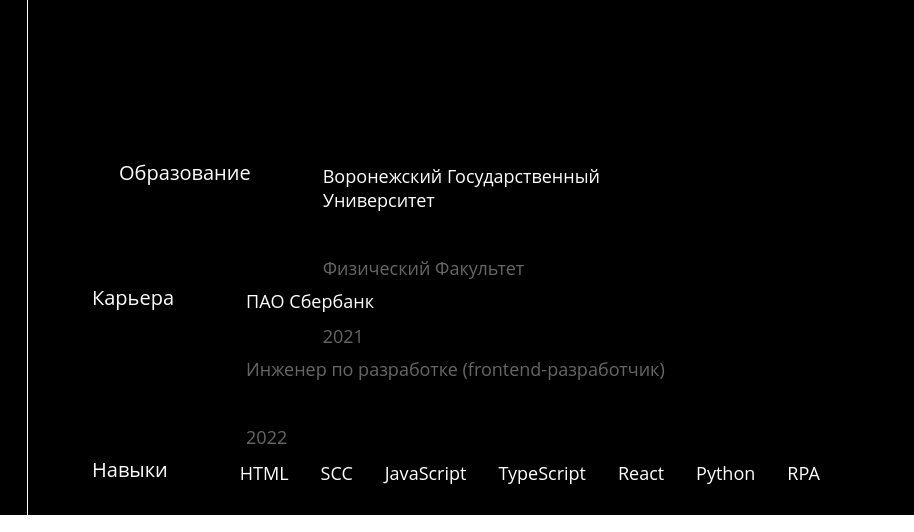
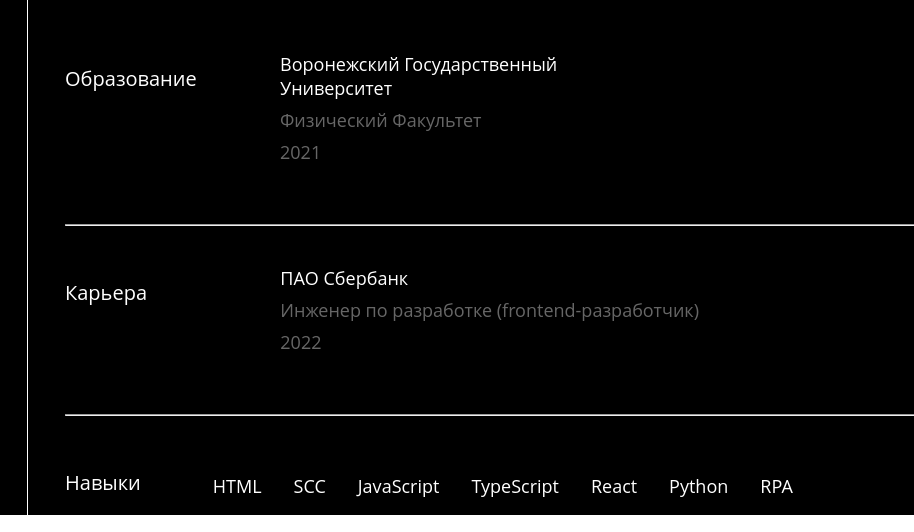
Before and after one commit to dnlda/Resume, a plain HTML site: page index.html in a window 1280 px wide. Shown: the part 285-817 px from the top of the page, 366-1280 px from the left. Drawn offline with nearby package versions, Linux system fonts and the light colour scheme.

Commit message:
Upd
update

```diff
--- a/css/style.css
+++ b/css/style.css
@@ -192,6 +192,7 @@ body {
     height: 558px;
 
     border: 0.05px solid var(--white-color);
+    transition: height 0.3s;
 }
 .button {
     position:absolute;
@@ -211,7 +212,7 @@ body {
   cursor: pointer;
 }
 .info {
-    position: relative;
+    /* position: relative; */
     display: flex;
     width: 930px;
     height: 408px;
@@ -224,12 +225,14 @@ body {
     right: 49px;
 }
 .education {
-    position: inherit;
+    /* position: inherit; */
     display: flex;
     width: 538px;
     height: 152px;
     align-items: flex-start;
+    justify-content: space-between;
     gap: 72px;
+    margin-bottom: 20px;
 
     top: 47px;
     bottom: 385px;
@@ -241,6 +244,8 @@ body {
     width: 634px;
     height: 152px;
     align-items: flex-start;
+    justify-content: space-between;
+    margin-bottom: 20px;
     gap: 72px;
 }
 .skills {
@@ -248,7 +253,15 @@ body {
     width: 584px;
     height: 24px;
     align-items: flex-start;
+    justify-content: space-between;
     gap: 72px;
+}
+.divider {
+    width: 930px;
+    height: 1px;
+    background-color: var(--white-color);
+    margin-top: 20px;
+    margin-bottom: 20px;
 }
 
 .education-frame {
@@ -259,11 +272,17 @@ body {
     align-items: flex-start;
     gap: 8px;
 }
+.education-frame p {
+    margin: 0;
+}
 .jobs-frame {
     display: flex;
     flex-direction: column;
     align-items: flex-start;
     gap: 8px;
+}
+.jobs-frame p {
+    margin: 0;
 }
 .skills-frame {
     display: flex;
@@ -277,19 +296,3 @@ body {
         height: 860px;
     }
 }
-
-@media (max-width: 360px) {
-    .about {
-        height: auto;
-    }
-    .logo {
-        justify-content: flex-start;
-    }
-    .my-photo {
-        justify-content: flex-start;
-        margin-top: 16px;
-    }
-    .red-square {
-        margin-top: 16px;
-    }
-}
--- a/index.html
+++ b/index.html
@@ -47,12 +47,13 @@ integrity="sha512-1ycn6IcaQQ40/MKBW2W4Rhis/DbILU74C1vSrLJxCq57o941Ym01SwNsOMqvEB
             </div>
             <div class="frame">
                 <div class="about-me">
-                    <p class="text-main">
+                    <p class="text-main" id="aboutMeText">
                         Привет! Я обладаю знаниями в HTML, CSS, JavaScript и фреймворках, таких как React и Angular. Я всегда стараюсь быть в курсе последних технологических тенденций и постоянно улучшать свои навыки. Люблю работать в команде и готов делиться своими знаниями и опытом с коллегами. Я также умею работать с различными инструментами и библиотеками, такими как Bootstrap, jQuery, Sass и другие. Я готов принять любой вызов и настроен на постоянное развитие в своей профессии
                     </p>
                 </div>
                 <div class="square">
-                    <div class="button">
+                    <!-- <div class="button" onclick="toggleAboutMe()">-->
+                    <div class="button" id="changeBtn">
                         <img src="img/button.svg" alt="button" class="btn-icon">
                     </div>
                     <div class="info">
@@ -64,6 +65,7 @@ integrity="sha512-1ycn6IcaQQ40/MKBW2W4Rhis/DbILU74C1vSrLJxCq57o941Ym01SwNsOMqvEB
                                 <p class="text-gray">2021</p>
                             </div>
                         </div>
+                        <hr class="divider">
                         <div class="jobs">
                             <h2 class="text-h2">Карьера</h2>
                             <div class="jobs-frame">
@@ -72,6 +74,7 @@ integrity="sha512-1ycn6IcaQQ40/MKBW2W4Rhis/DbILU74C1vSrLJxCq57o941Ym01SwNsOMqvEB
                                 <p class="text-gray">2022</p>
                             </div>
                         </div>
+                        <hr class="divider">
                         <div class="skills">
                             <h2 class="text-h2">Навыки</h2>
                             <div class="skills-frame">
```
